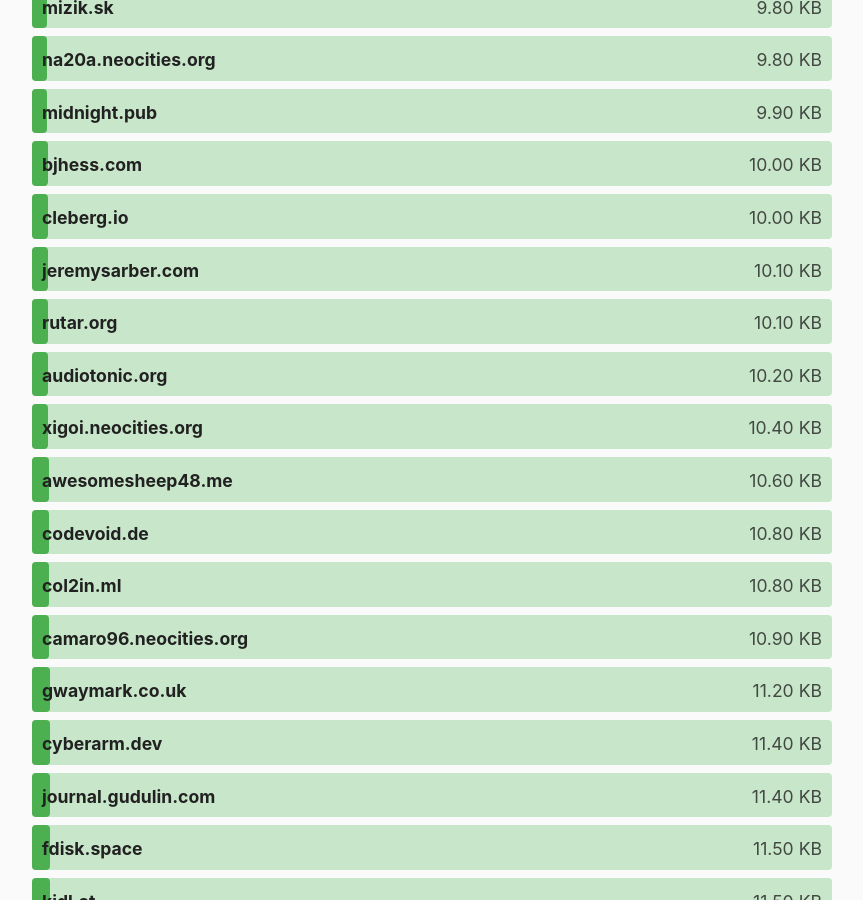
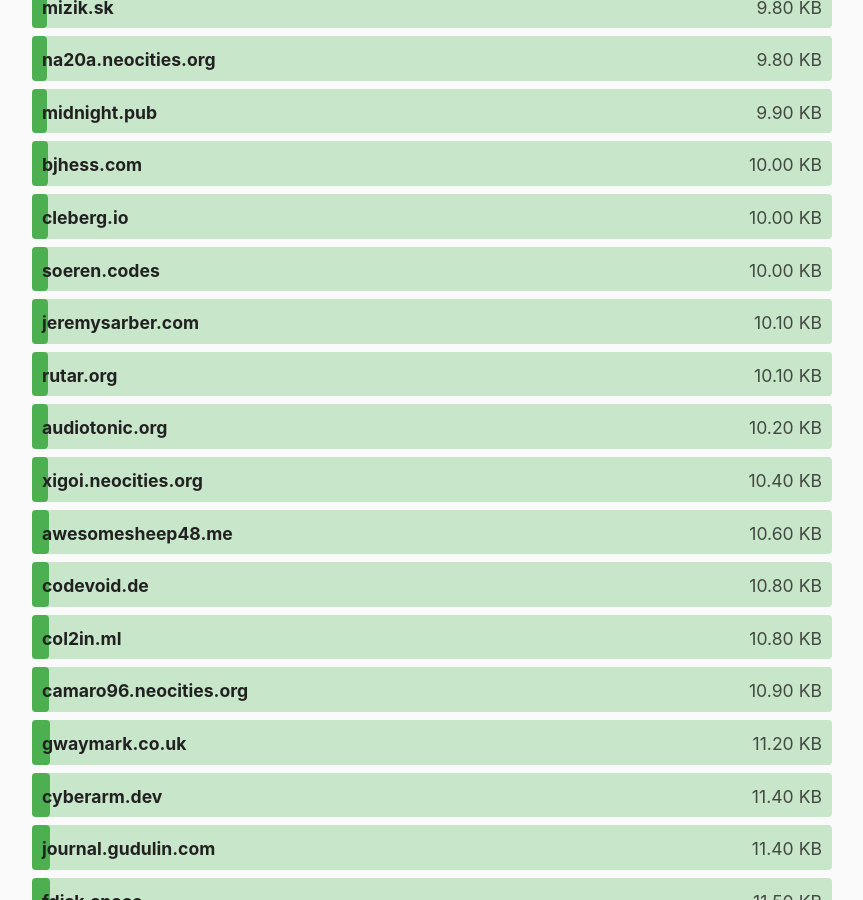
Before and after one commit to kevquirk/512kb.club, a Jekyll site: the page built from index.md, in a window 1280 px wide and 900 px high, scrolled down 4900 px. Shown: the whole window, without its empty margins (208-1071 px from the left). Built offline with Jekyll 4.4.1, drawn with Linux system fonts in a browser that asks for light colours.

Commit message:
Update soeren.codes

```diff
--- a/_data/sites.yml
+++ b/_data/sites.yml
@@ -2220,8 +2220,8 @@
 
 - domain: soeren.codes
   url: https://soeren.codes/
-  size: 43.4
-  last_checked: 2022-09-13
+  size: 10.0
+  last_checked: 2022-09-17
 
 - domain: solfisher.com
   url: https://solfisher.com/
```
